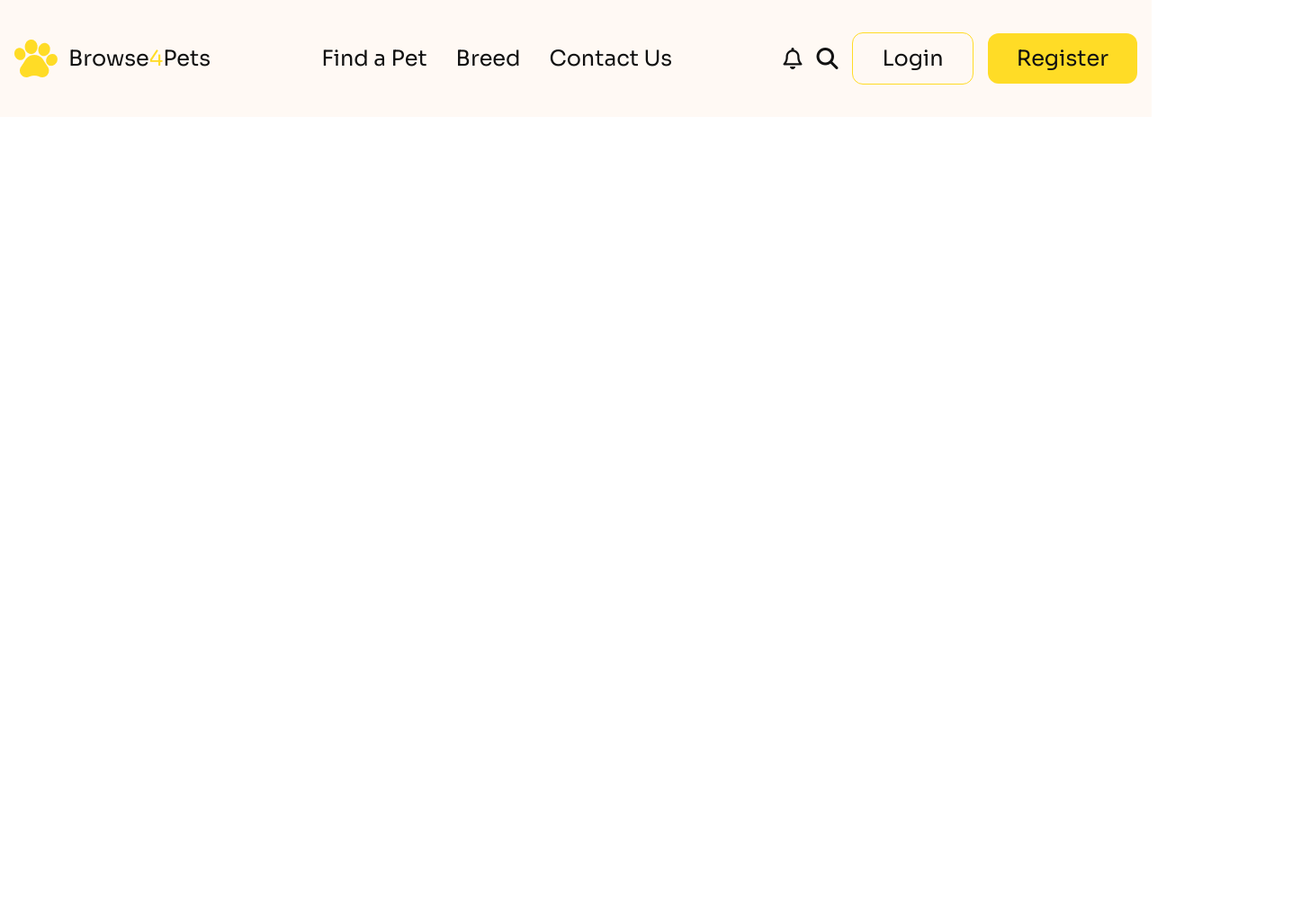
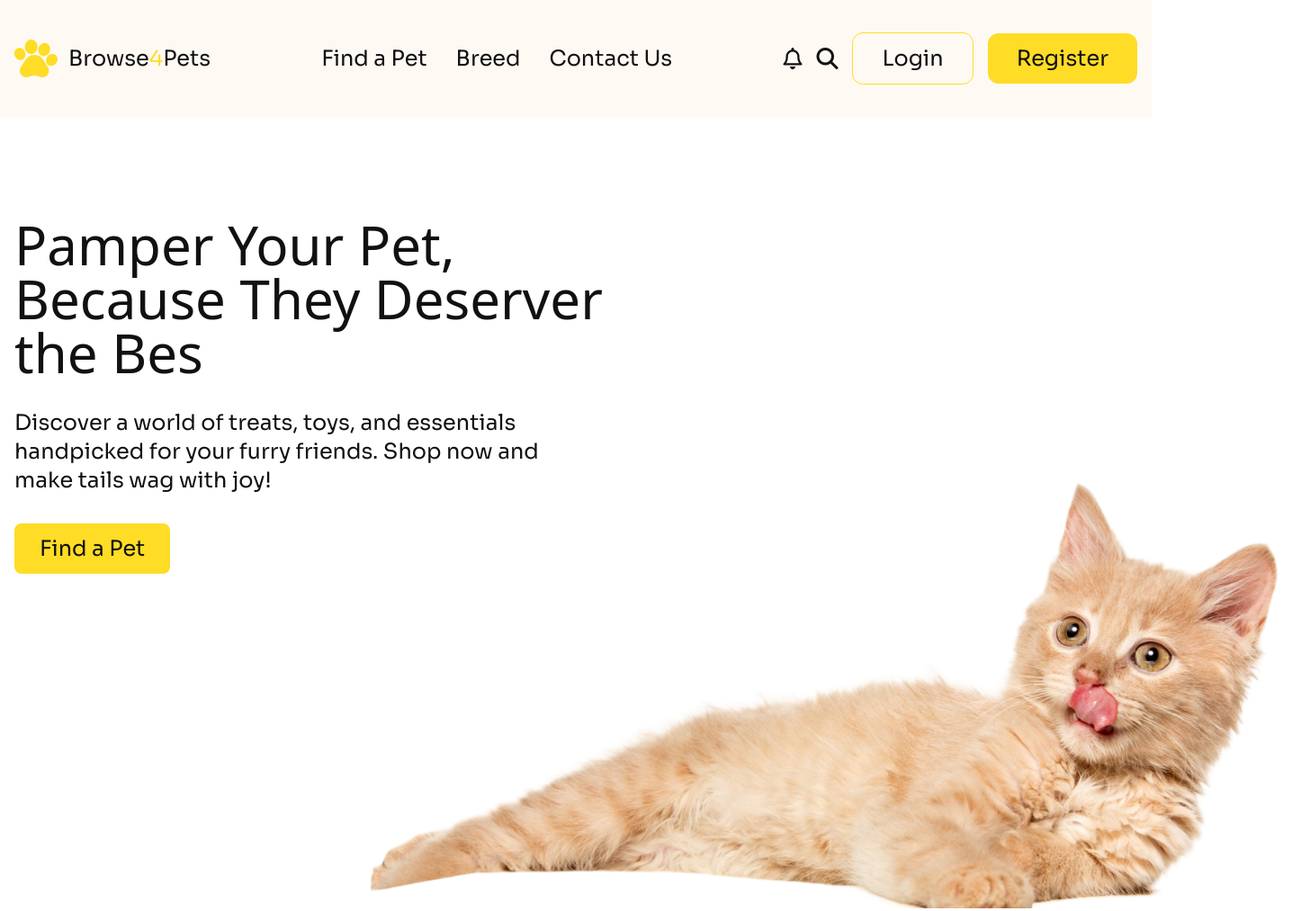
Before and after one commit to Ayman392/Pet-shop, a plain HTML site: page index.html in a window 1280 px wide. Shown: the whole page at 90% size, 1456 px wide, since content can reach past the window. Before the commit the page ends 800 px from the top, so only its background shows below. Drawn offline with nearby package versions, Linux system fonts and the light colour scheme; a web font is replaced by a local one.

Commit message:
completed banner content

```diff
--- a/index.html
+++ b/index.html
@@ -33,6 +33,7 @@
 </head>
 <body class="sora text-[#111111]">
     <header>
+        <!-- Nav bar section start -->
         <section class="bg-[#FFF9F4]">
             <div class="max-w-365 mx-auto p-4 md:py-9 text-2xl flex items-center justify-between">
                 <div class="flex items-center gap-3">
@@ -60,6 +61,18 @@
             </div>
             <hr class="block md:hidden">
         </section>
+        <!-- Nav bar section end -->
+
+        <section class="max-w-365 mx-auto p-4 md:py-9 mt-2 md:mt-19 ">
+                <div class="">
+                    <h1 class="adlam text-3xl md:text-6xl">Pamper Your Pet,<br>Because They Deserver<br>the Bes</h1>
+                    <p class="w-full md:w-1/2 text-sm md:text-2xl py-3 md:py-8">Discover a world of treats, toys, and essentials handpicked for your furry friends. Shop now and make tails wag with joy!</p>
+                    <button class="text-sm md:text-2xl py-3 px-7 bg-[#FFDC26] rounded-lg">Find a Pet</button>
+                </div>
+            <div class="">
+                <img class="relative bottom-25 md:left-90 md:bottom-60" src="c1-assets/cat-big (1).png" alt="">
+            </div>
+        </section>
     </header>
 </body>
 </html>
```
Also changed, not shown: c1-assets/cat-big (1).png (added), c1-assets/cat-big-removebg-preview.png (added).
